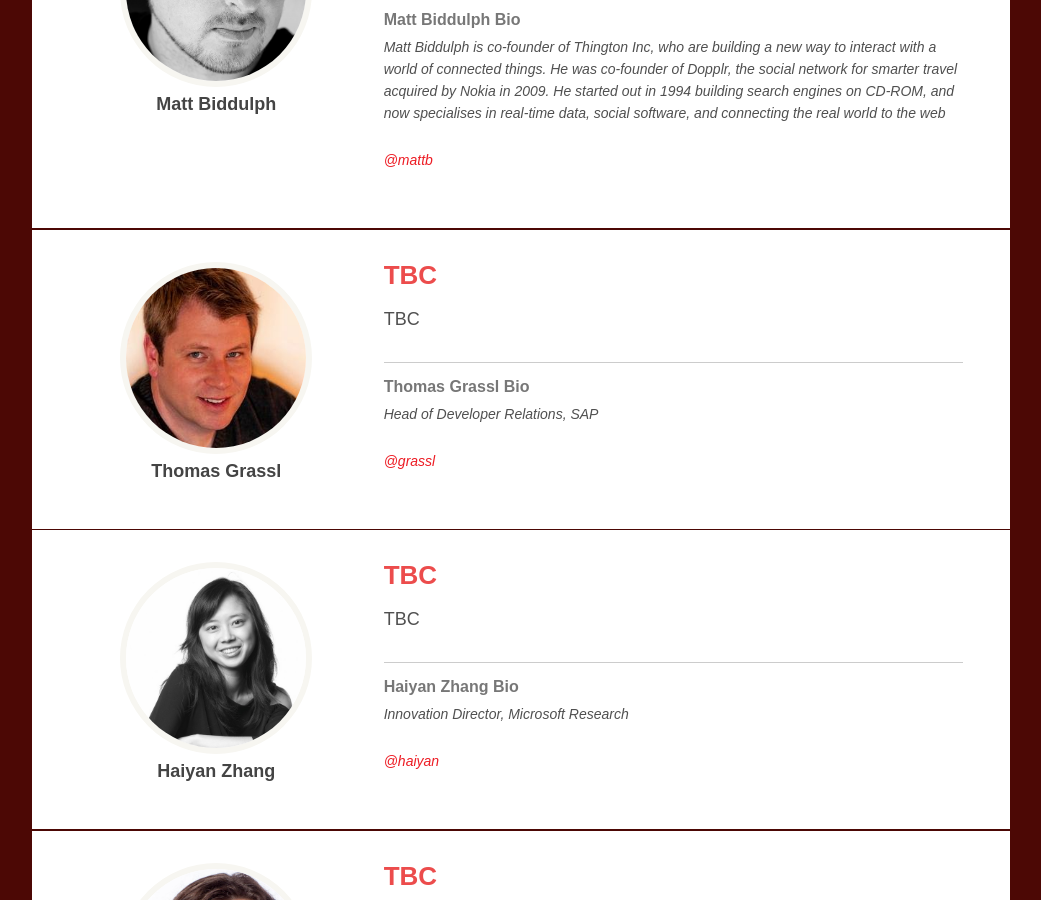
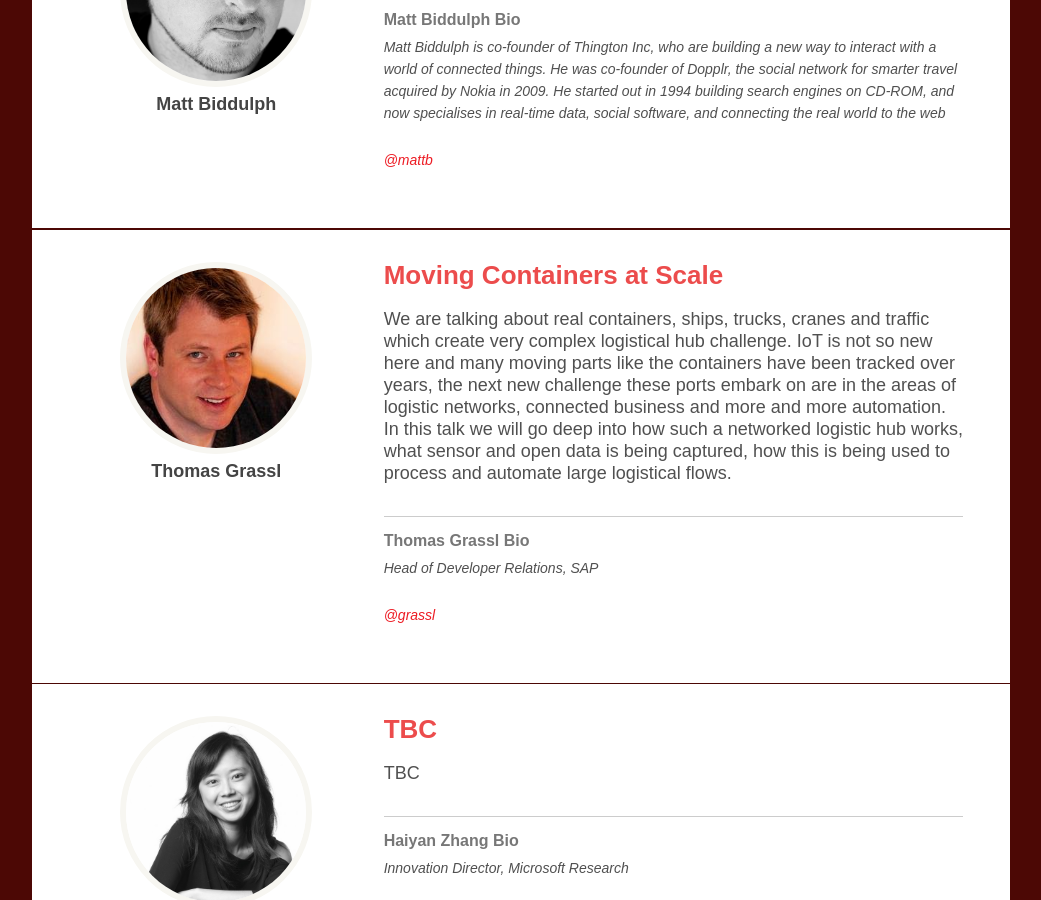
Before and after one commit to thingmonk/thingmonk.github.io, a Jekyll site: the page built from thingmonk-talks.html, in a window 1280 px wide and 900 px high, scrolled down 8355 px. Shown: the whole window, without its empty margins (119-1160 px from the left). Built offline with Jekyll 4.4.1, drawn with Linux system fonts in a browser that asks for light colours.

Commit message:
Grassl talk and Splunk sponsorship

```diff
--- a/_data/cw_sponsors.yml
+++ b/_data/cw_sponsors.yml
@@ -1,3 +1,7 @@
 - name: IBM
   url: ibm.com
   image: ibm-logo.jpg
+
+- name: Splunk
+  url: splunk.com
+  image: splunk.jpg
--- a/_data/speakers.yml
+++ b/_data/speakers.yml
@@ -99,8 +99,8 @@
 - name: Thomas Grassl
   photo: thomasg.jpg
   bio: Head of Developer Relations, SAP
-  talktitle: TBC
-  talkabstract: TBC
+  talktitle: Moving Containers at Scale
+  talkabstract: We are talking about real containers, ships, trucks, cranes and traffic which create very complex logistical hub challenge. IoT is not so new here and many moving parts like the containers have been tracked over years, the next new challenge these ports embark on are in the areas of logistic networks, connected business and more and more automation. In this talk we will go deep into how such a networked logistic hub works, what sensor and open data is being captured, how this is being used to process and automate large logistical flows.
   twitter: grassl
 
 - name: Haiyan Zhang
```
Also changed, not shown: imgs/splunk.jpg (added).
